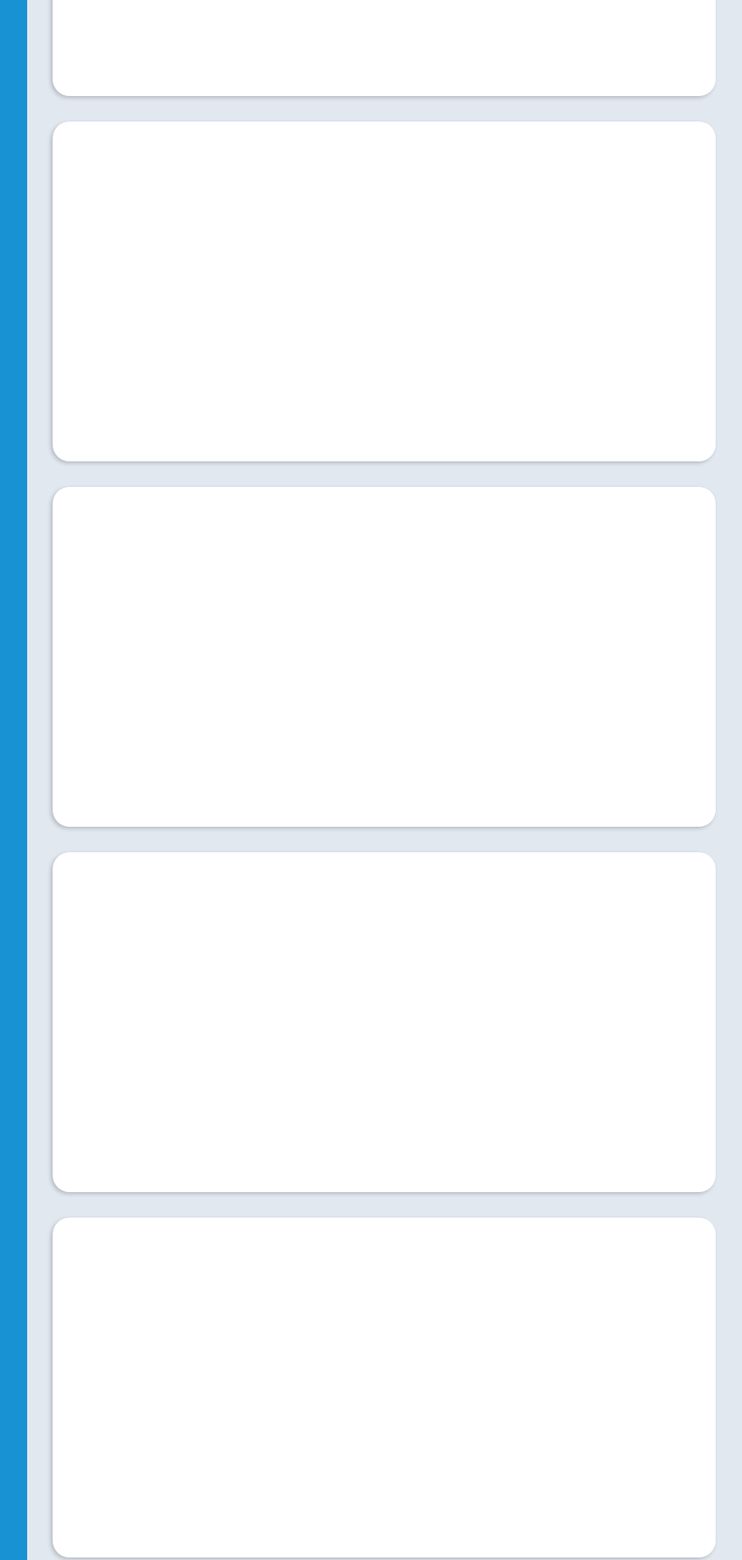
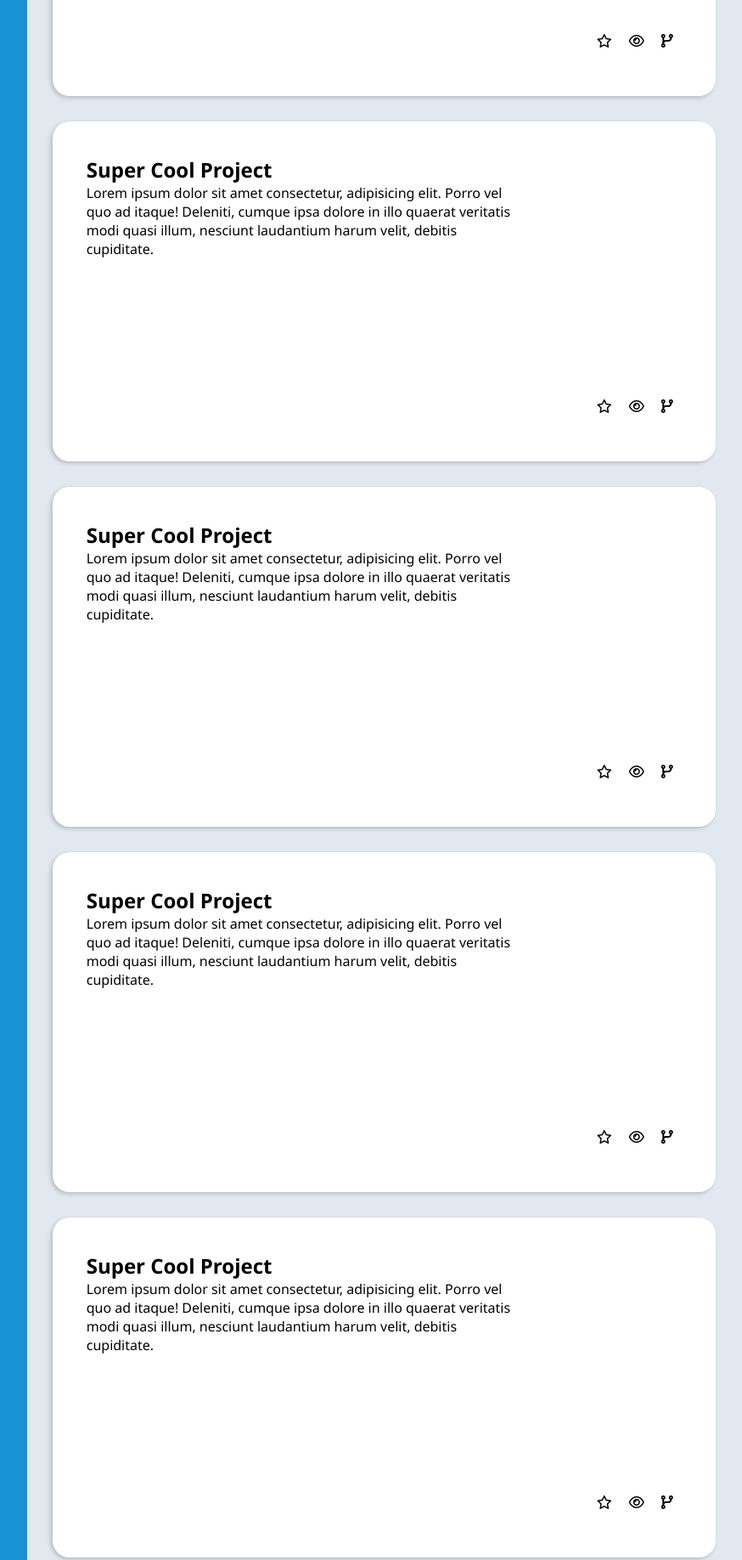
Before and after one commit to abyebin/Dashboard-Odin-Project, a plain HTML site: page index.html in a window 1280 px wide. Shown: the part 920-2756 px from the top of the page at 85% size, without its empty margins (197-1071 px from the left). Drawn offline with Linux system fonts and the light colour scheme.

Commit message:
main content add

```diff
--- a/index.html
+++ b/index.html
@@ -130,17 +130,109 @@
                 <div class="main-body-text1 title"><h2 class="body-text">Your Projects</h2></div>
                 <div class="body-content">
                     <div class="main-body-box main-body1">
-                        <div class="text-content">
-                            <h3>Super Cool Project</h3>
-                            <p>Lorem ipsum dolor sit amet consectetur adipisicing elit. Voluptatem maxime commodi perspiciatis doloremque! Accusamus quas, molestias pariatur laboriosam saepe deserunt nihil similique. Animi debitis, porro dignissimos deleniti facilis fuga, repellat eius assumenda soluta velit doloribus!</p>
+                        <div class="b b1">
+                            <h2>
+                                Super Cool Project
+                            </h2>
+                            <p>
+                                Lorem ipsum dolor sit amet consectetur, adipisicing elit. Porro vel quo ad itaque! Deleniti, cumque ipsa dolore in illo quaerat veritatis modi quasi illum, nesciunt laudantium harum velit, debitis cupiditate.
+                            </p>
+                        </div>
+                        <div class="b b2">                        </div>
+                        <div class="b b3">
+                            <i class="fa-regular fa-star"></i>
+                            <i class="fa-regular fa-eye"></i>
+                            <i class="fa-solid fa-code-branch"></i>
                         </div>
                     </div>
 
-                    <div class="main-body-box main-body2"></div>
-                    <div class="main-body-box main-body3"></div>
-                    <div class="main-body-box main-body4"></div>
-                    <div class="main-body-box main-body5"></div>
-                    <div class="main-body-box main-body6"></div>
+                    <div class="main-body-box main-body2">
+                        <div class="b b1">
+                            <h2>
+                                Super Cool Project
+                            </h2>
+                            <p>
+                                Lorem ipsum dolor sit amet consectetur, adipisicing elit. Porro vel quo ad itaque! Deleniti, cumque ipsa dolore in illo quaerat veritatis modi quasi illum, nesciunt laudantium harum velit, debitis cupiditate.
+                            </p>
+                        </div>
+                        <div class="b b2">                        </div>
+                        <div class="b b3">
+                            <i class="fa-regular fa-star"></i>
+                            <i class="fa-regular fa-eye"></i>
+                            <i class="fa-solid fa-code-branch"></i>
+                        </div>
+                    </div>
+
+                    <div class="main-body-box main-body3">
+                        <div class="b b1">
+                            <h2>
+                                Super Cool Project
+                            </h2>
+                            <p>
+                                Lorem ipsum dolor sit amet consectetur, adipisicing elit. Porro vel quo ad itaque! Deleniti, cumque ipsa dolore in illo quaerat veritatis modi quasi illum, nesciunt laudantium harum velit, debitis cupiditate.
+                            </p>
+                        </div>
+                        <div class="b b2">                        </div>
+                        <div class="b b3">
+                            <i class="fa-regular fa-star"></i>
+                            <i class="fa-regular fa-eye"></i>
+                            <i class="fa-solid fa-code-branch"></i>
+                        </div>
+                    </div>
+
+                    <div class="main-body-box main-body4">
+                        <div class="b b1">
+                            <h2>
+                                Super Cool Project
+                            </h2>
+                            <p>
+                                Lorem ipsum dolor sit amet consectetur, adipisicing elit. Porro vel quo ad itaque! Deleniti, cumque ipsa dolore in illo quaerat veritatis modi quasi illum, nesciunt laudantium harum velit, debitis cupiditate.
+                            </p>
+                        </div>
+                        <div class="b b2">                        </div>
+                        <div class="b b3">
+                            <i class="fa-regular fa-star"></i>
+                            <i class="fa-regular fa-eye"></i>
+                            <i class="fa-solid fa-code-branch"></i>
+                        </div>
+                    </div>
+
+                    <div class="main-body-box main-body5">
+                        <div class="b b1">
+                            <h2>
+                                Super Cool Project
+                            </h2>
+                            <p>
+                                Lorem ipsum dolor sit amet consectetur, adipisicing elit. Porro vel quo ad itaque! Deleniti, cumque ipsa dolore in illo quaerat veritatis modi quasi illum, nesciunt laudantium harum velit, debitis cupiditate.
+                            </p>
+                        </div>
+                        <div class="b b2">                        </div>
+                        <div class="b b3">
+                            <i class="fa-regular fa-star"></i>
+                            <i class="fa-regular fa-eye"></i>
+                            <i class="fa-solid fa-code-branch"></i>
+                        </div>
+                    </div>
+
+                    <div class="main-body-box main-body6">
+                        <div class="b b1">
+                            <h2>
+                                Super Cool Project
+                            </h2>
+                            <p>
+                                Lorem ipsum dolor sit amet consectetur, adipisicing elit. Porro vel quo ad itaque! Deleniti, cumque ipsa dolore in illo quaerat veritatis modi quasi illum, nesciunt laudantium harum velit, debitis cupiditate.
+                            </p>
+                        </div>
+                        <div class="b b2">                        </div>
+                        <div class="b b3">
+                            <i class="fa-regular fa-star"></i>
+                            <i class="fa-regular fa-eye"></i>
+                            <i class="fa-solid fa-code-branch"></i>
+                        </div>
+                    </div>
+
+
+
                 </div>
             </div>
 
--- a/styles.css
+++ b/styles.css
@@ -263,11 +263,35 @@ a{
     display: grid;
     grid-template: 3fr 1fr/3fr 1fr;
 }
+.b1{
+    grid-column: 1/2;
+    grid-row:1/2;
+}
+.b2{
+    grid-column: 2/3;
+    grid-row: 1/2;
+}
+.b3{
+    grid-column: 1/3;
+    grid-row: 2/3;
+}
 
 .main-body-box.title{
-    grid-column: 1/-1;
+    grid-column: 2/3;
     grid-row: 1/2;
 }
 .main-body-text1.title{
     margin: 10px 0;
 }
+.b{
+    padding: 20px
+}
+
+.b3{
+    display: flex;
+    align-items: center;
+    justify-content: flex-end;
+}
+.b3 i{
+    margin:0 10px
+}
```
